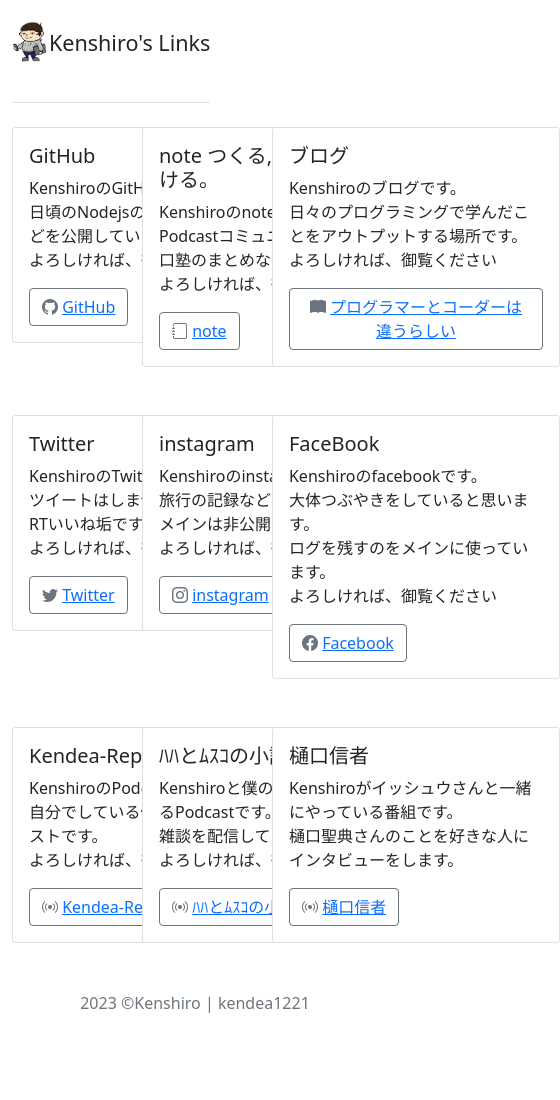
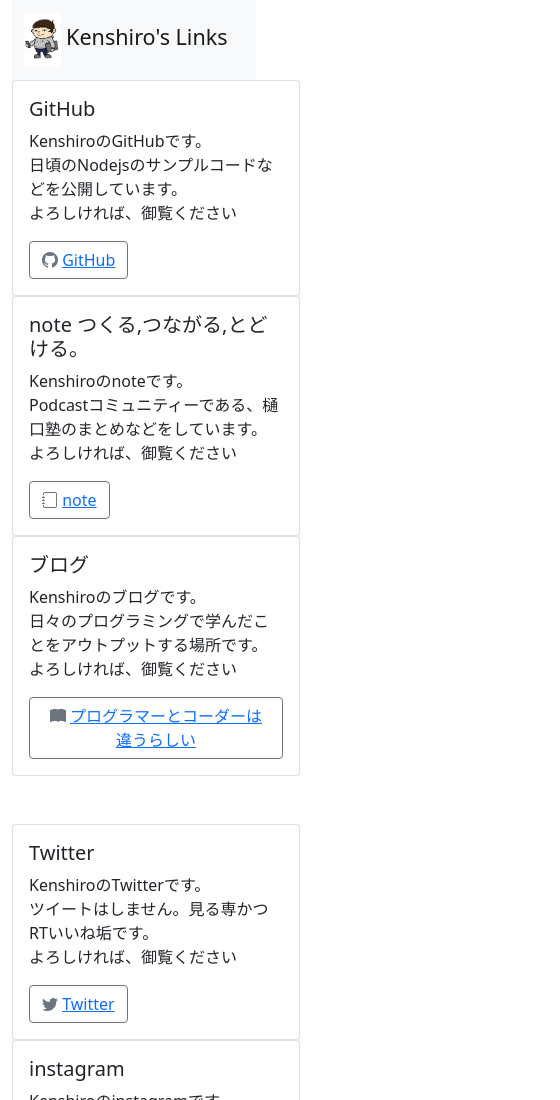
Before and after one commit to kendea1221/MyLinks, a plain HTML site: page index.html in a window 390 px wide. Shown: the top 1100 px of the page, 560 px wide, since content can reach past the window. Before the commit the page ends 1031 px from the top, so only its background shows below. Drawn offline with nearby package versions, Linux system fonts and the light colour scheme.

Commit message:
responsive design by dotnsf

```diff
--- a/index.html
+++ b/index.html
@@ -20,20 +20,20 @@
 <body>
     <div class="container d-flex">
 
-        <header class="d-flex flex-wrap justify-content-center py-3 mb-4 border-bottom">
-
-          <a href="/" class="d-flex align-items-center mb-3 mb-md-0 me-md-auto text-dark text-decoration-none">
+      <nav class="navbar navbar-expand-lg navbar-light bg-light">
+        <div class="container-fluid">
+          <a class="navbar-brand" href="/">
             <img src="kenshiroicon.png" alt="" style="width: 36.875px; height: 54px;">
             <span class="fs-4">Kenshiro's Links</span>
           </a>
-
-        </header>
+        </div>
+      </nav>
 
       </div>
 
       <div class="container">
         <div class="row mb-5">
-            <div class="col-4">
+            <div class="col-sm-12 col-md-4">
               <div class="box">
                 <div class="card" style="width: 18rem;">
                     <div class="card-body">
@@ -48,7 +48,7 @@
               </div>
             </div>
 
-            <div class="col-4">
+            <div class="col-sm-12 col-md-4">
               <div class="box">
                 <div class="card" style="width: 18rem;">
                     <div class="card-body">
@@ -63,7 +63,7 @@
               </div>
             </div>
 
-            <div class="col-4">
+            <div class="col-sm-12 col-md-4">
                 <div class="box">
                   <div class="card" style="width: 18rem;">
                       <div class="card-body">
@@ -79,7 +79,7 @@
             </div>
         </div>
         <div class="row mb-5">
-            <div class="col-4">
+            <div class="col-sm-12 col-md-4">
               <div class="box">
                 <div class="card" style="width: 18rem;">
                     <div class="card-body">
@@ -94,7 +94,7 @@
               </div>
             </div>
 
-            <div class="col-4">
+            <div class="col-sm-12 col-md-4">
               <div class="box">
                 <div class="card" style="width: 18rem;">
                     <div class="card-body">
@@ -109,7 +109,7 @@
               </div>
             </div>
 
-            <div class="col-4">
+            <div class="col-sm-12 col-md-4">
               <div class="box">
                 <div class="card" style="width: 18rem;">
                     <div class="card-body">
@@ -125,7 +125,7 @@
             </div>
         </div>
         <div class="row mb-5">
-            <div class="col-4">
+            <div class="col-sm-12 col-md-4">
               <div class="box">
                 <div class="card" style="width: 18rem;">
                     <div class="card-body">
@@ -140,7 +140,7 @@
               </div>
             </div>
 
-            <div class="col-4">
+            <div class="col-sm-12 col-md-4">
               <div class="box">
                 <div class="card" style="width: 18rem;">
                     <div class="card-body">
@@ -155,7 +155,7 @@
               </div>
             </div>
 
-            <div class="col-4">
+            <div class="col-sm-12 col-md-4">
               <div class="box">
                 <div class="card" style="width: 18rem;">
                     <div class="card-body">
```
